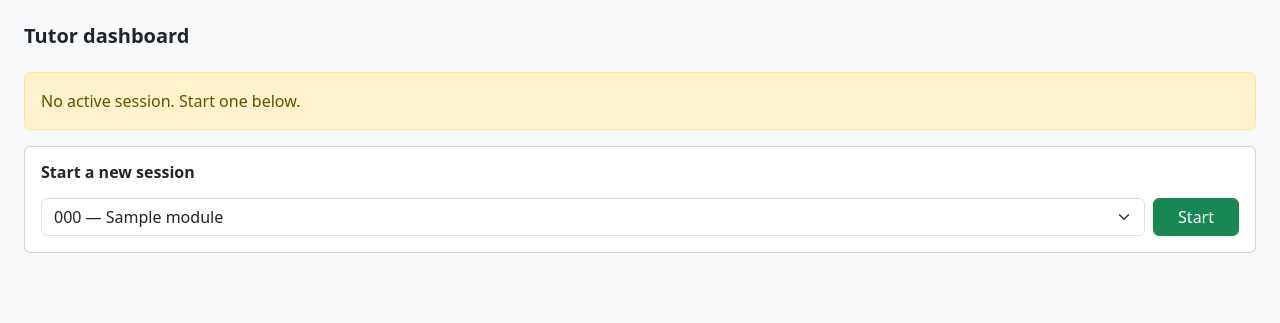
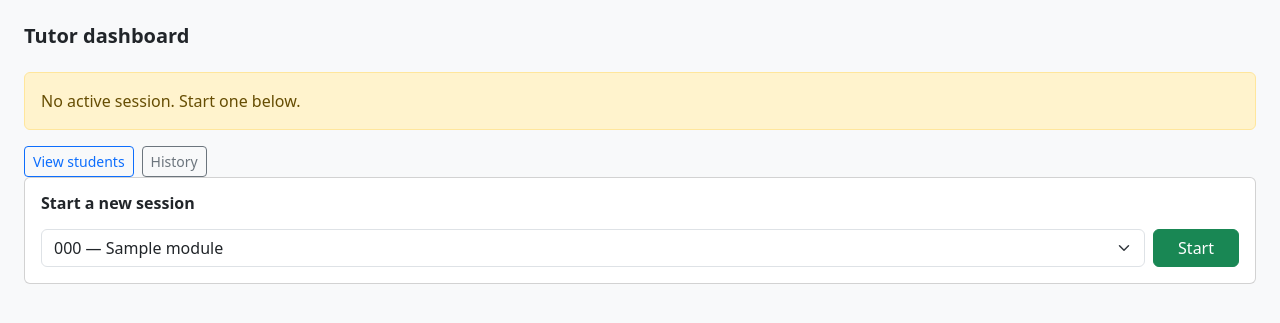
Before and after one commit to alialsaygh/attendance-system, a Django app: template web/core/templates/core/tutor_dashboard.html in a window 1280 px wide. Shown: the part 56-379 px from the top of the page. Run offline with Django 4.2, Linux system fonts and the light colour scheme; tables that the repository leaves empty hold one stand-in row (values such as "Sample post"); the template is opened without the code that fills it: values that come from a table or form of the project are taken from there, most other values are stand-ins (such as "Sample title", 1, 10 or a date in 2020).

Commit message:
Fix comment typo and add module student action buttons in tutor dashboard (Rabie)

```diff
--- a/web/core/templates/core/tutor_dashboard.html
+++ b/web/core/templates/core/tutor_dashboard.html
@@ -14,7 +14,7 @@
     <button class="btn btn-danger btn-sm">Close session</button>
 </form>
 </div>
-<!-- Module student lists -->
+<!-- Module  lists -->
 <h6 class="fw-semibold mt-4 mb-2">Your modules</h6>
 <div class="card">
 <table class="table table-hover mb-0">
@@ -59,6 +59,19 @@
 <div class="alert alert-warning">No active session. Start one below.</div>
 {% endif %}
 
+<td>
+<div class="d-flex gap-2">
+<a href="{% url 'tutor_module_students' m.module_id %}"
+    class="btn btn-sm btn-outline-primary">
+    View students
+</a>
+<a href="{% url 'tutor_attendance_history' m.module_id %}"
+    class="btn btn-sm btn-outline-secondary">
+    History
+</a>
+</div>
+</td>
+
 <div class="card p-3">
 <h6 class="fw-semibold mb-3">Start a new session</h6>
 <form method="post" action="{% url 'session_start' %}">
```
